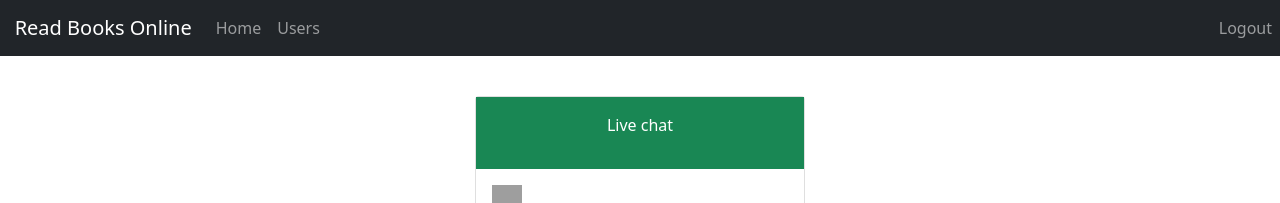
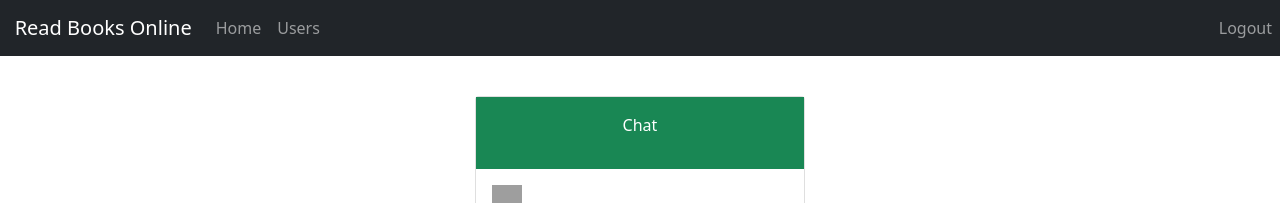
Before and after one commit to fachi2000/Read-Books-Online, a React (Create React App) app in the folder front-end/: page /chat in a window 1280 px wide. Shown: the top 203 px of the page. Built offline with nearby package versions, Linux system fonts and the light colour scheme; no server answers; sample sign-in values are in the browser's storage; grey boxes are pictures that could not be loaded.

Commit message:
chat title

```diff
--- a/front-end/src/pages/Chat.js
+++ b/front-end/src/pages/Chat.js
@@ -23,8 +23,8 @@ const Chat = () => {
       <div class="card mt-4 text">
         <div class="d-flex flex-row justify-content-between p-3 adiv bg-success text-white">
           {" "}
-          <i class="fas fa-chevron-left"></i>{" "}
-          <span class="pb-3">Live chat</span> <i class="fas fa-times"></i>{" "}
+          <i class="fas fa-chevron-left"></i> <span class="pb-3">Chat</span>{" "}
+          <i class="fas fa-times"></i>{" "}
         </div>
         <div class="d-flex flex-row p-3">
           {" "}
```
